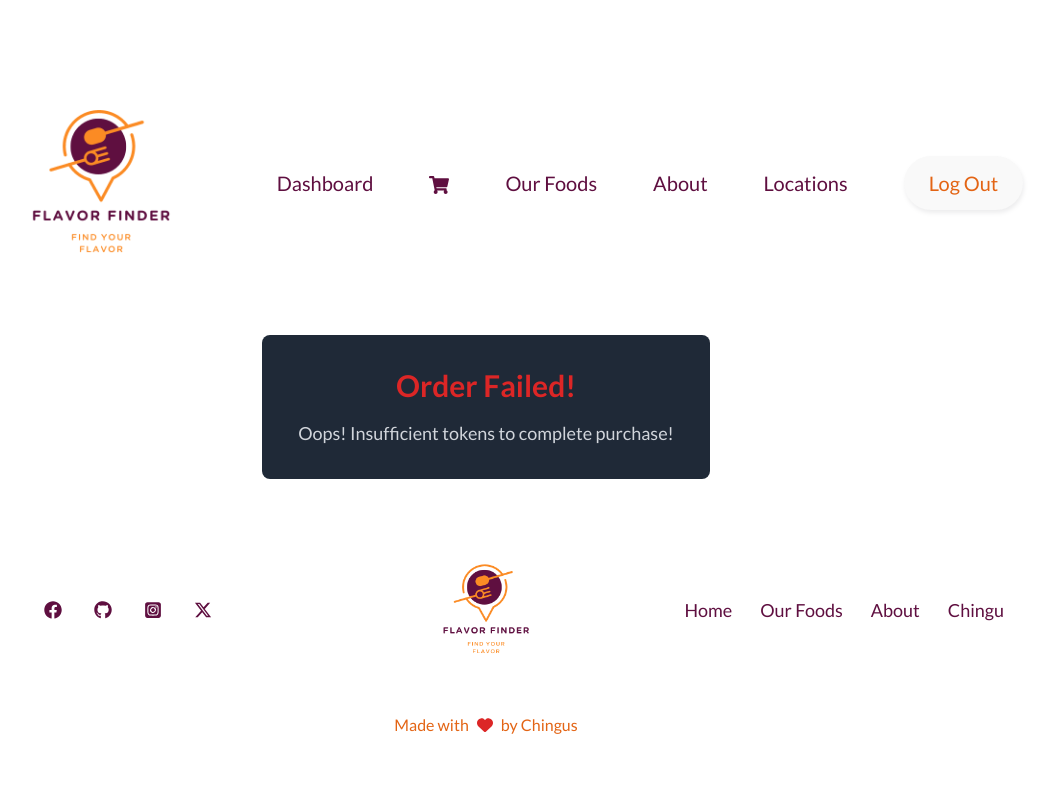
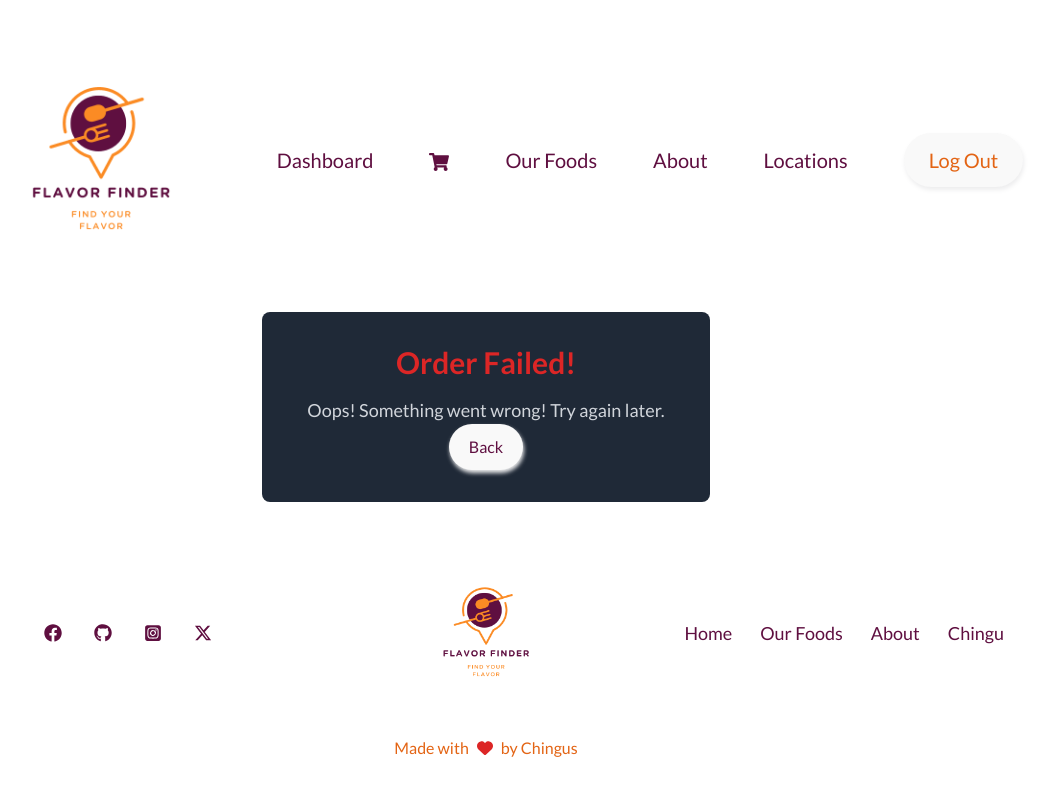
Before and after one commit to chingu-voyages/v50-tier2-team-15, a React (Vite) app: page /orderstatus in a window 1280 px wide. Shown: the top 796 px of the page, without its empty margins (154-1206 px from the left). Built offline with nearby package versions, Linux system fonts and the light colour scheme; sample sign-in values are in the browser's storage.

Commit message:
Refactor OrderSuccessMessage to grid layout. Add Back button to OrderSuccessMessage and OrderFailedMessage.

```diff
--- a/src/screens/StatusScreen.jsx
+++ b/src/screens/StatusScreen.jsx
@@ -30,12 +30,13 @@ const StatusScreen = () => {
 
 const OrderSuccessMessage = ({ lastOrder, currentTokens, savedAddress }) => (
   <div className="p-4">
-    <h1 className="text-3xl font-semibold mb-4">Order Successful!</h1>
-    <p className="text-lg mb-4">Your order has been placed successfully!</p>
+    <h1 className="text-3xl font-semibold m-3">Order Successful!</h1>
+    <p className="text-lg m-4">Your order has been placed successfully!</p>
     <div className="grid grid-cols-2">
       {savedAddress && (
-        <div className="mb-4">
+        <div className="space-y-2">
           <h2 className="text-xl font-semibold mb-2">Shipping Address</h2>
+          <div className="grid grid-cols-3">
             <p className="text-lg">
               <strong>Street Address:</strong> {savedAddress.address}
             </p>
@@ -46,10 +47,12 @@ const OrderSuccessMessage = ({ lastOrder, currentTokens, savedAddress }) => (
               <strong>Postal Code:</strong> {savedAddress.postalCode}
             </p>
           </div>
+        </div>
       )}
       {lastOrder ? (
         <div className="space-y-2">
           <h2 className="text-xl font-semibold mb-2">Order Details</h2>
+          <div className="grid grid-cols-3">
             <p className="text-lg">
               <strong>Items Price:</strong> {lastOrder.itemsPrice}
             </p>
@@ -69,10 +72,12 @@ const OrderSuccessMessage = ({ lastOrder, currentTokens, savedAddress }) => (
               <strong>Current Tokens:</strong> {currentTokens}
             </p>
           </div>
+        </div>
       ) : (
         <p>Loading order details...</p>
       )}
     </div>
+    <button>Back</button>
   </div>
 );
 
@@ -80,8 +85,9 @@ const OrderFailedMessage = () => (
   <div className="bg-gray-800 text-white max-w-md mx-auto p-8 rounded-lg">
     <h1 className="text-3xl font-bold mb-4 text-red-600">Order Failed!</h1>
     <p className="text-lg text-gray-300">
-      Oops! Insufficient tokens to complete purchase!
+      Oops! Something went wrong! Try again later.
     </p>
+    <button>Back</button>
   </div>
 );
 
```
Lines whose indentation alone changed are shown as unchanged.
